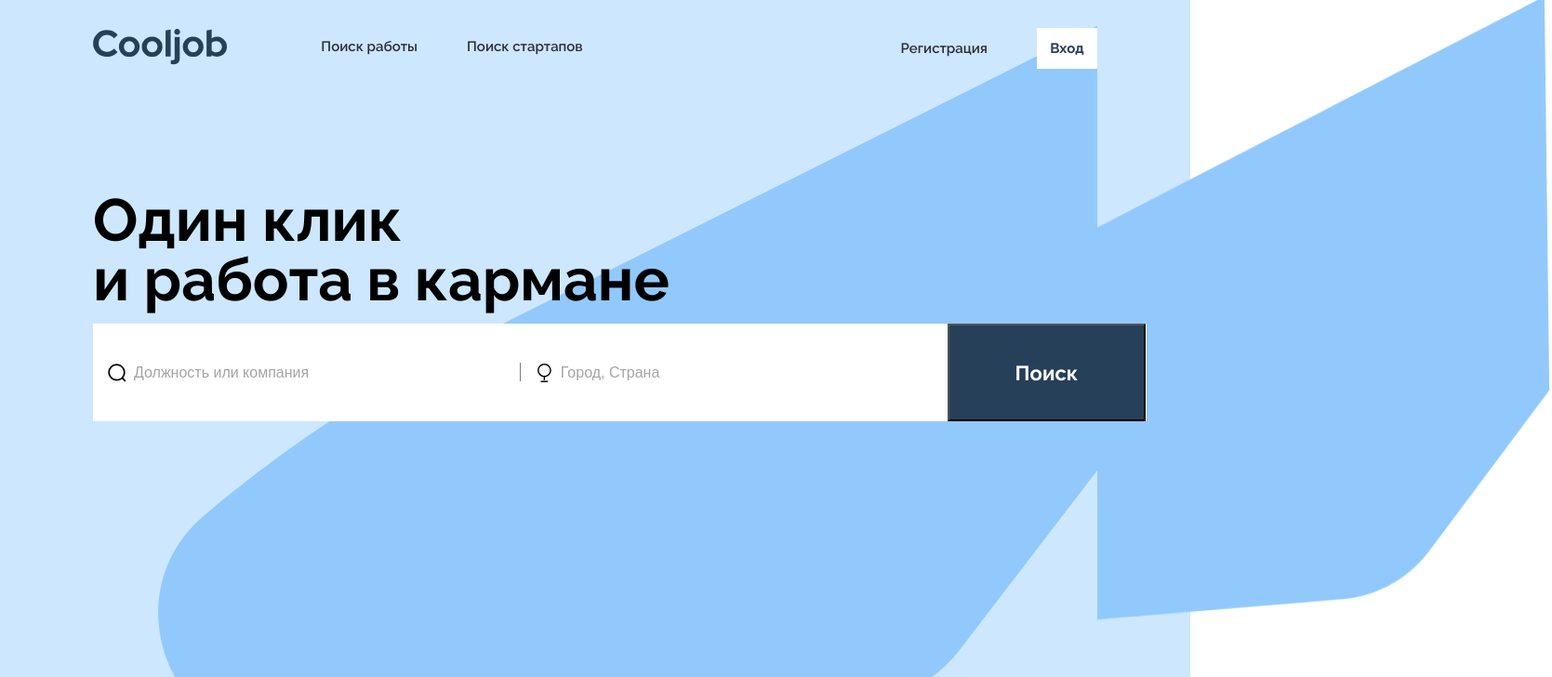
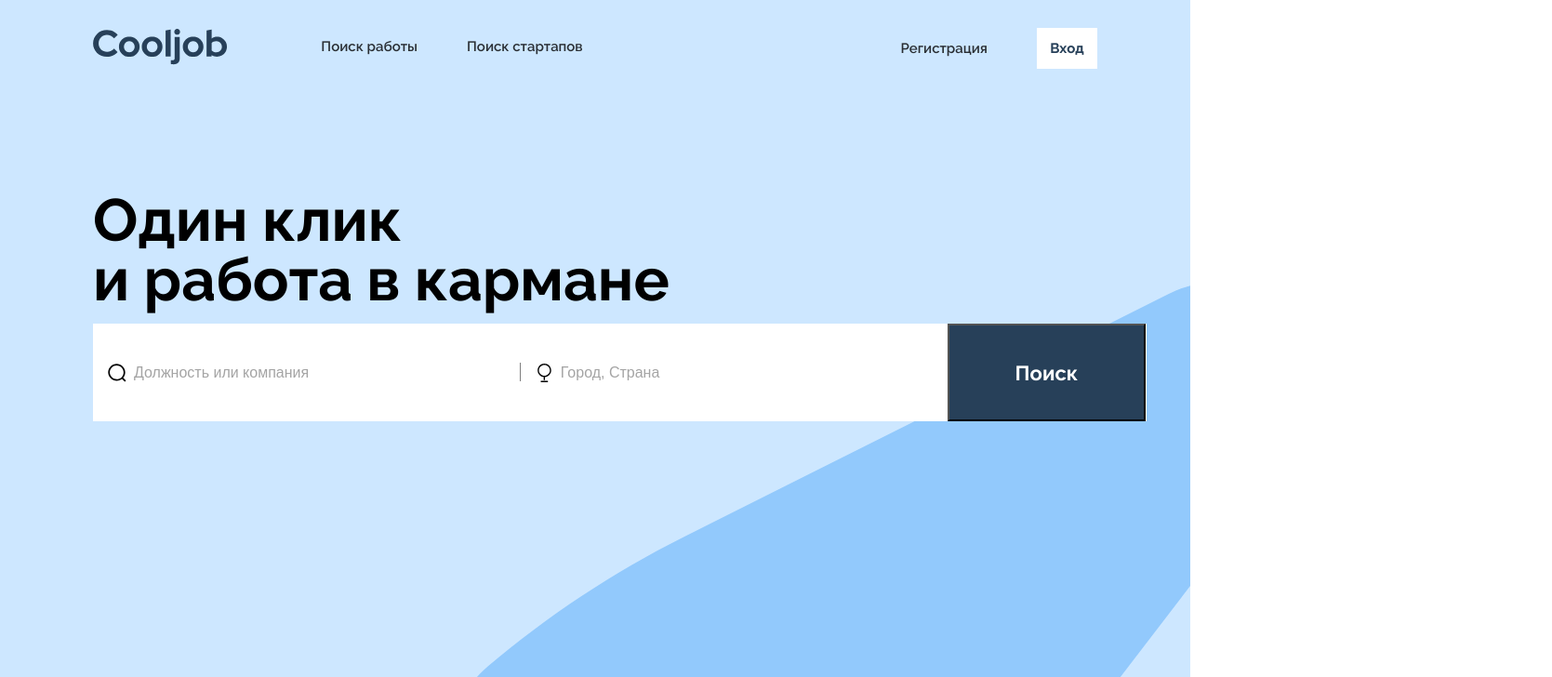
Before and after one commit to OnlyTrable/Cooljob, a React (Vite) app: page / in a window 1280 px wide. Shown: the top 728 px of the page at 93% size, 1669 px wide, since content can reach past the window. Built offline with nearby package versions, Linux system fonts and the light colour scheme.

Commit message:
розібрався з кривою у бекграунді

```diff
--- a/src/App.css
+++ b/src/App.css
@@ -3,3 +3,14 @@
     padding: 0px;
     box-sizing: border-box;
 }
+
+.fullAppHeaderContainer{
+    height: 800px;
+    background-image: url('@/assets/icons/curve.svg');
+    background-color: #CDE7FF;
+    background-repeat: no-repeat;
+    background-position-x: calc(100% + 109px);/*right;*/
+    background-position-y: calc(100% + 100px);
+    /* background-size: 45% 90%; */
+    background-size: 1049px 597px;
+}
--- a/src/App.jsx
+++ b/src/App.jsx
@@ -1,16 +1,22 @@
+import MainFrame from './components/layout/MainFrame'
 import Header from './components/layout/Header'
 import Main from './components/layout/main'
 import Footer from './components/layout/footer'
-import MainFrame from './components/layout/MainFrame'
 import './App.css'
 
 function App() {
   return (
-    <MainFrame>
-      <Header />
-      <Main />
-      <Footer />
-    </MainFrame>
+    <>
+      <div className="fullAppHeaderContainer">
+        <MainFrame>
+          <Header />
+        </MainFrame>
+      </div>
+      <MainFrame>
+        <Main />
+        <Footer />
+      </MainFrame>
+    </>
   )
 }
 
--- a/src/components/layout/Header/styles.module.css
+++ b/src/components/layout/Header/styles.module.css
@@ -12,11 +12,7 @@ p {
     flex-direction: column;
     wigth: 100%;
     height: 800px;
-    background-image: url('@/assets/icons/curve.svg');
-    background-color: #CDE7FF;
-    background-repeat: no-repeat;
-    background-position: right bottom;
-    background-size: contain; /* або 'cover', якщо потрібно розтягнути */
+    background-color: transparent;
 }
 
 .headerContainer {
@@ -118,30 +114,3 @@ h1{
     height: 20px;
     margin-top:42px;
 }
-/* Псевдо-елемент для фонового кольору. Знаходиться найнижче. */
-.fullHeaderContainer::before {
-    content: '';
-    position: absolute;
-    top: 0;
-    left: 0;
-    width: 100%;
-    height: 100%;
-    background: #CDE7FF;
-    z-index: -2;
-}
-
-/* Псевдо-елемент для фонового зображення. Знаходиться над кольором, але під контентом. */
-.fullHeaderContainer::after {
-    content: '';
-    position: absolute;
-    background-image: url('@/assets/icons/curve.png');
-    background-repeat: no-repeat;
-    background-position: right bottom; /*center*/
-    background-size: cover;
-    top: -23px;
-    left: 770px;
-    width: 895px;/*1678px*/
-    height: 709px;/*953px*/
-    transform: rotate(-0.71deg);
-    z-index: -1; /* <-- КЛЮЧОВА ЗМІНА: розміщує зображення ПІД контентом */
-}
```
Also changed, not shown: src/assets/icons/curve.png (deleted).
